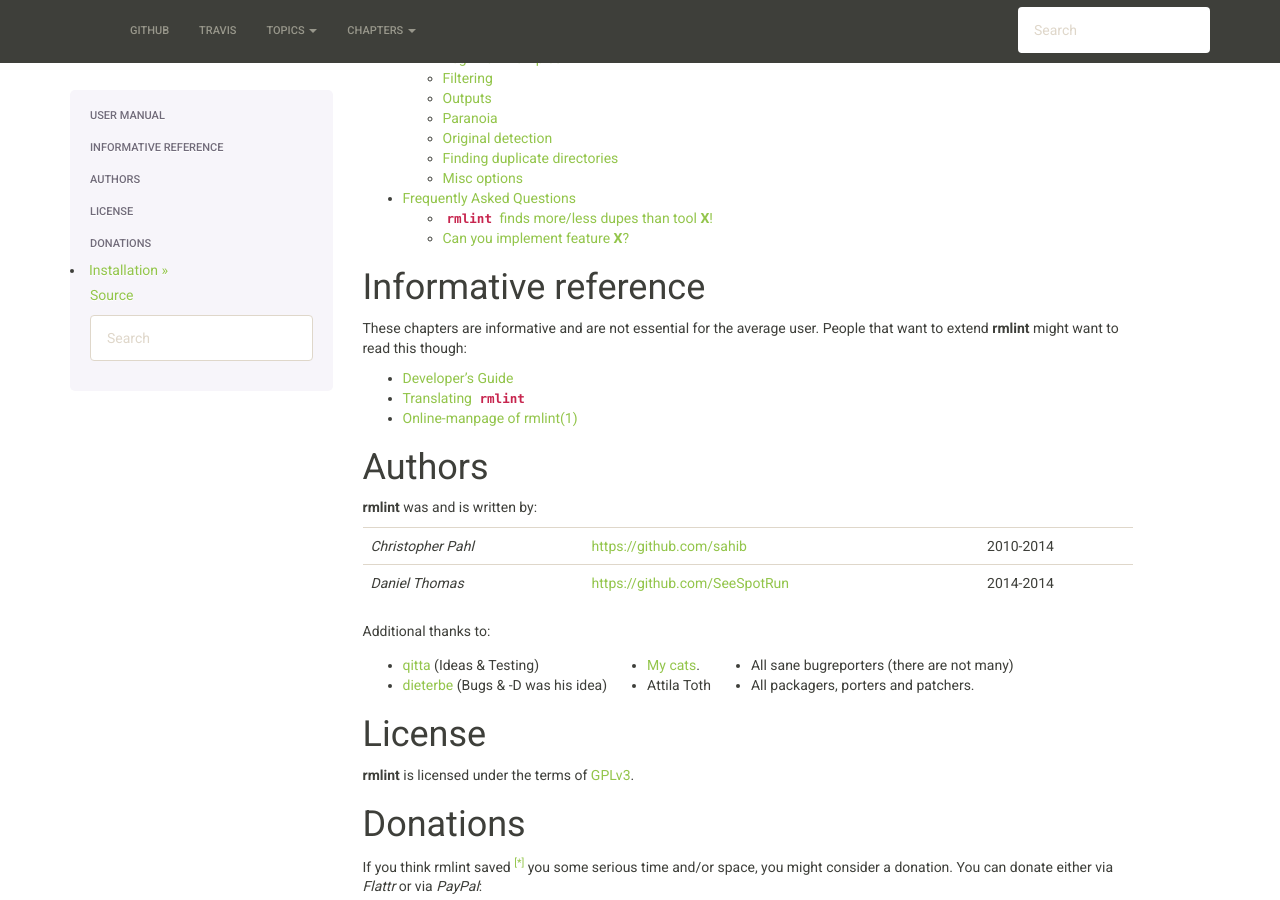
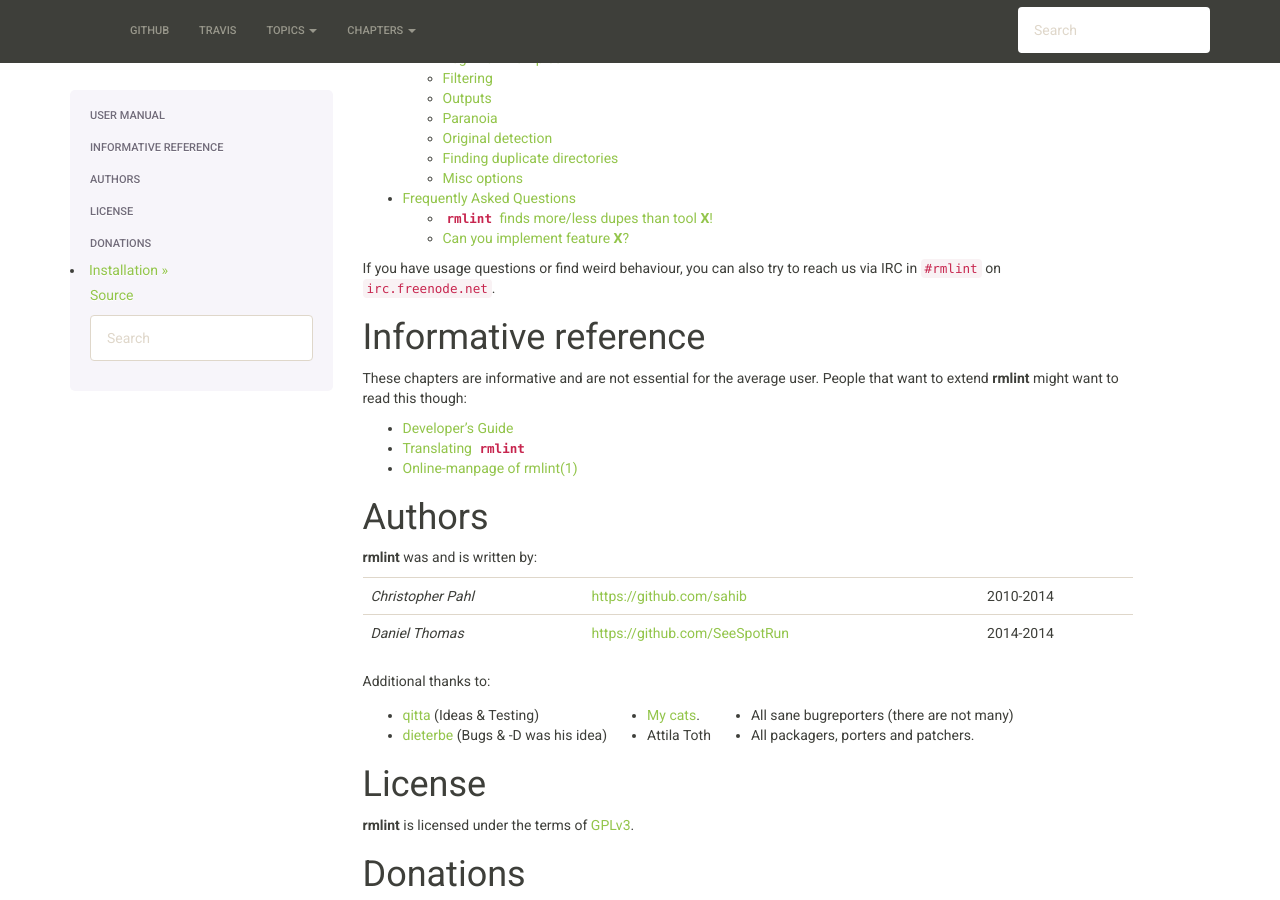
Before and after one commit to sahib/rmlint, a Sphinx documentation site: the page built from docs/index.rst, in a window 1280 px wide and 900 px high, scrolled down 667 px. Built offline with Sphinx 7.4.7, drawn with Linux system fonts in a browser that asks for light colours.

Commit message:
docs: added the mention of the irc channel

```diff
--- a/README.rst
+++ b/README.rst
@@ -81,6 +81,8 @@
 
     http://rmlint.rtfd.org/en/latest/rmlint.1.html
 
+Sometimes we can be reached via IRC: ``#rmlint`` on ``irc.freenode.net``.
+
 BUGS
 ----
 
--- a/docs/index.rst
+++ b/docs/index.rst
@@ -81,6 +81,9 @@
    tutorial
    faq
 
+If you have usage questions or find weird behaviour, you can also try to reach
+us via IRC in ``#rmlint`` on ``irc.freenode.net``.
+
 Informative reference
 ---------------------
 
```
